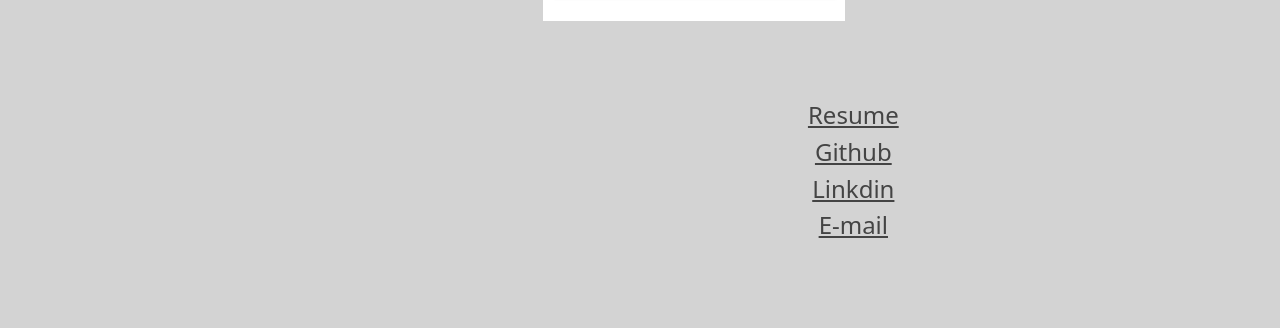
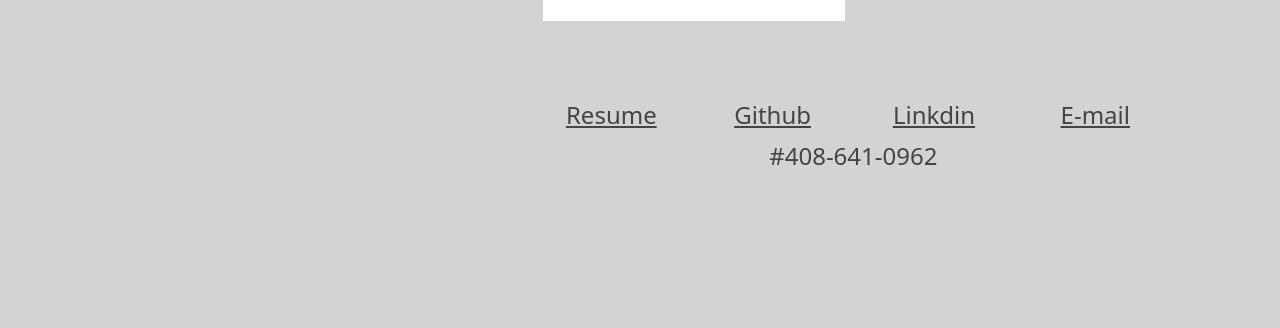
Before and after one commit to samuellutz/Portfolio, a plain HTML site: page index.html in a window 1280 px wide. Shown: the part 1159-1487 px from the top of the page. After the commit the page ends 1413 px from the top, so only its background shows below. Drawn offline with nearby package versions, Linux system fonts and the light colour scheme.

Commit message:
updating phonenumber and links

```diff
--- a/index.html
+++ b/index.html
@@ -15,7 +15,6 @@
                 <div class="col">
                     <img class="avatar" src="img/FullSizeR1 1.jpg" alt="user avatar">
                     <p class="display-4">Samuel Lutz</p>
-                    <p>Coding</p>
                 </div>
             </div>
         </div>
@@ -33,7 +32,7 @@
                 <section class="intro">
                     <h1 class="display-4">About me</h1>
                     <p>
-                        A Begining programmer and coder working my way to a full stack developer. currently still in school, graduating march 16th.
+                        A Begining programmer and coder working my way to a full stack developer. currently still in school and graduating march 16th.
                     </p>
                 </section>
                 <section class="projects">
@@ -76,20 +75,31 @@
                     </div>
                 </section>
                 <section class="contact">
-                    <div class="col">
+                    <div class="container-fluid">
                         <div class="row">
+                            <div class="col-sm-3">
                                 <a href="https://docs.google.com/document/d/1P2TOoRFDyVUBwMIzJULB_uNoPfDUYKN-/edit">
                                     <h4>Resume</h4>
                                 </a>
+                            </div>
+                            <div class="col-sm-3">
                                 <a href="https://github.com/samuellutz">
                                     <h4>Github</h4>
                                 </a>
+                            </div>
+                            <div class="col-sm-3">
                                 <a href="https://www.linkedin.com/in/samuel-lutz-77138020b/">
                                     <h4>Linkdin</h4>
                                 </a>
+                            </div>
+                            <div class="col-sm-3">
                                 <a href="mailto: Samuellutz88@gmail.com">
                                     <h4>E-mail</h4>
                                 </a>
+                            </div>
+                        </div>
+                        <div class="col mb-1">
+                            <p class="number">#408-641-0962</p>
                         </div>
                     </div>
                 </section>
--- a/style.css
+++ b/style.css
@@ -53,3 +53,7 @@ a{
     color: #444;
     text-align: center;
 }
+.number {
+    color: #444;
+    text-align: center;
+}
```
Lines whose indentation alone changed are shown as unchanged.
